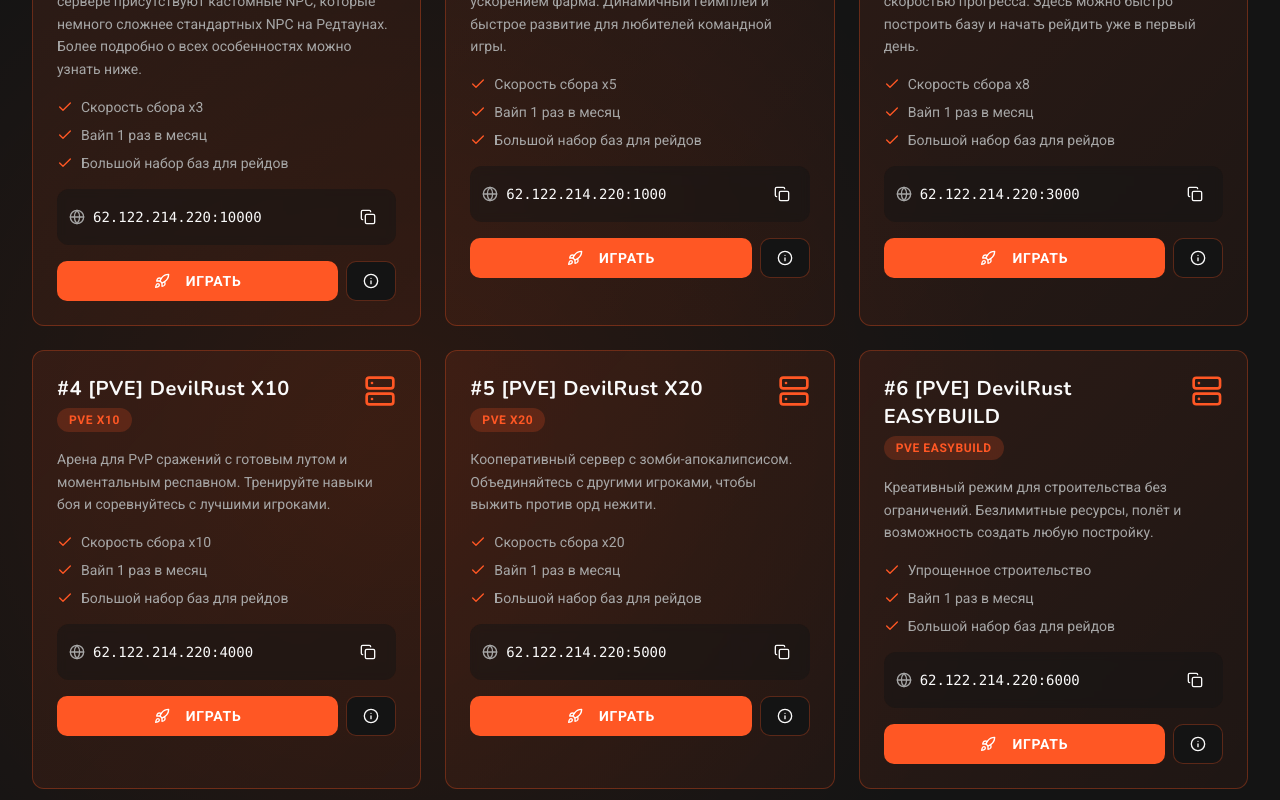
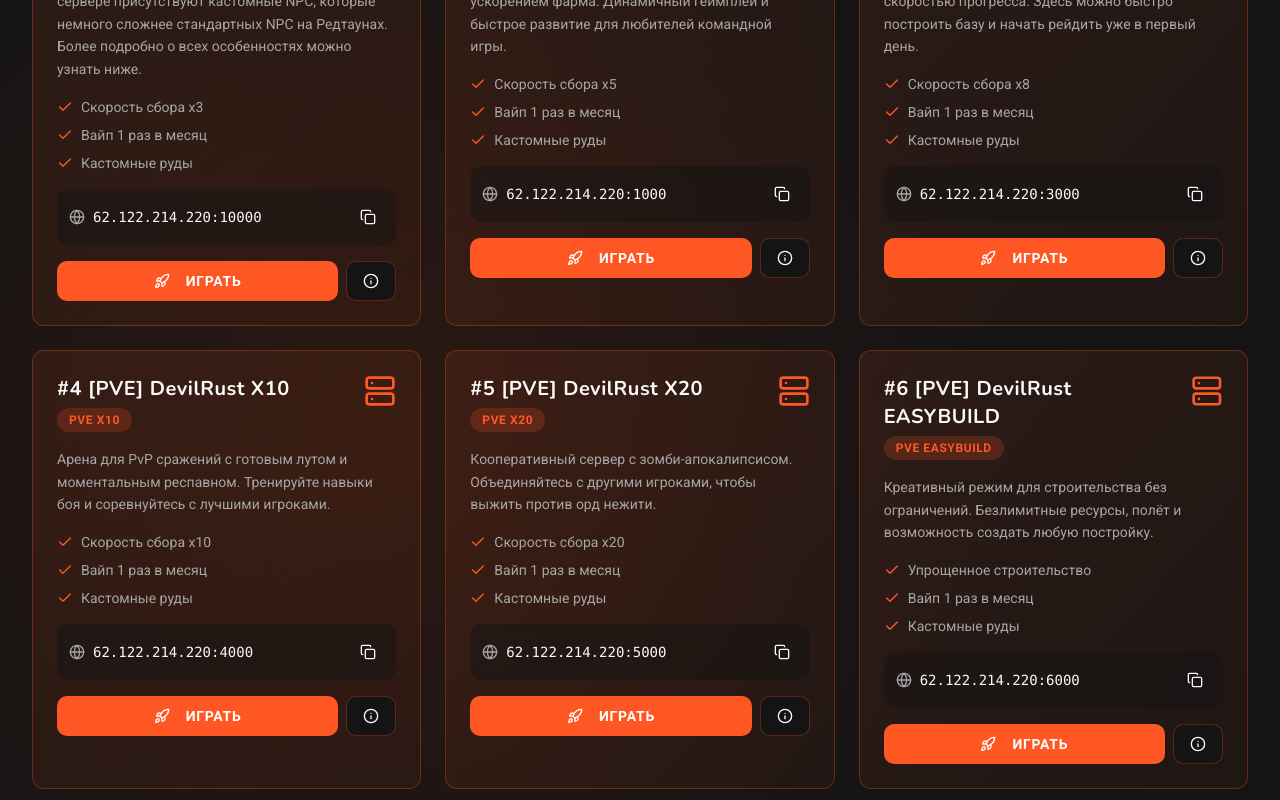
Before and after one commit to pr-poehali-dev/rust-server-info-page, a React (Vite) app: page / in a window 1280 px wide. Shown: the part 1360-2160 px from the top of the page. Built offline with nearby package versions, Linux system fonts and the light colour scheme.

Commit message:
Удалить блоки с текстом рейдов

```diff
--- a/src/components/ServersSection.tsx
+++ b/src/components/ServersSection.tsx
@@ -27,7 +27,6 @@ const pveServers = [
     features: [
       'Скорость сбора x3',
       'Вайп 1 раз в месяц',
-      'Большой набор баз для рейдов',
       'Кастомные руды',
       'Виртуальные карьеры',
       'Система экономики с внутриигровым магазином',
@@ -45,7 +44,6 @@ const pveServers = [
     features: [
       'Скорость сбора x5',
       'Вайп 1 раз в месяц',
-      'Большой набор баз для рейдов',
       'Кастомные руды',
       'Виртуальные карьеры',
       'Система экономики с внутриигровым магазином',
@@ -63,7 +61,6 @@ const pveServers = [
     features: [
       'Скорость сбора x8',
       'Вайп 1 раз в месяц',
-      'Большой набор баз для рейдов',
       'Кастомные руды',
       'Виртуальные карьеры',
       'Система экономики с внутриигровым магазином',
@@ -81,7 +78,6 @@ const pveServers = [
     features: [
       'Скорость сбора x10',
       'Вайп 1 раз в месяц',
-      'Большой набор баз для рейдов',
       'Кастомные руды',
       'Виртуальные карьеры',
       'Система экономики с внутриигровым магазином',
@@ -99,7 +95,6 @@ const pveServers = [
     features: [
       'Скорость сбора x20',
       'Вайп 1 раз в месяц',
-      'Большой набор баз для рейдов',
       'Кастомные руды',
       'Виртуальные карьеры',
       'Система экономики с внутриигровым магазином',
@@ -117,7 +112,6 @@ const pveServers = [
     features: [
       'Упрощенное строительство',
       'Вайп 1 раз в месяц',
-      'Большой набор баз для рейдов',
       'Кастомные руды',
       'Виртуальные карьеры',
       'Система экономики с внутриигровым магазином',
@@ -135,7 +129,6 @@ const pveServers = [
     features: [
       'Ванильный опыт',
       'Вайп 1 раз в месяц',
-      'Большой набор баз для рейдов',
       'Кастомные руды',
       'Виртуальные карьеры',
       'Система экономики с внутриигровым магазином',
@@ -156,7 +149,7 @@ const pvpServers = [
     features: [
       'Скорость сбора x2',
       'Вайп 1 раз в месяц',
-      'Большой набор баз для рейдов',
+
       'Кастомные руды',
       'Виртуальные карьеры',
       'Система экономики с внутриигровым магазином',
@@ -174,7 +167,7 @@ const pvpServers = [
     features: [
       'Скорость сбора x2',
       'Вайп 1 раз в месяц',
-      'Большой набор баз для рейдов',
+
       'Кастомные руды',
       'Виртуальные карьеры',
       'Система экономики с внутриигровым магазином',
```
